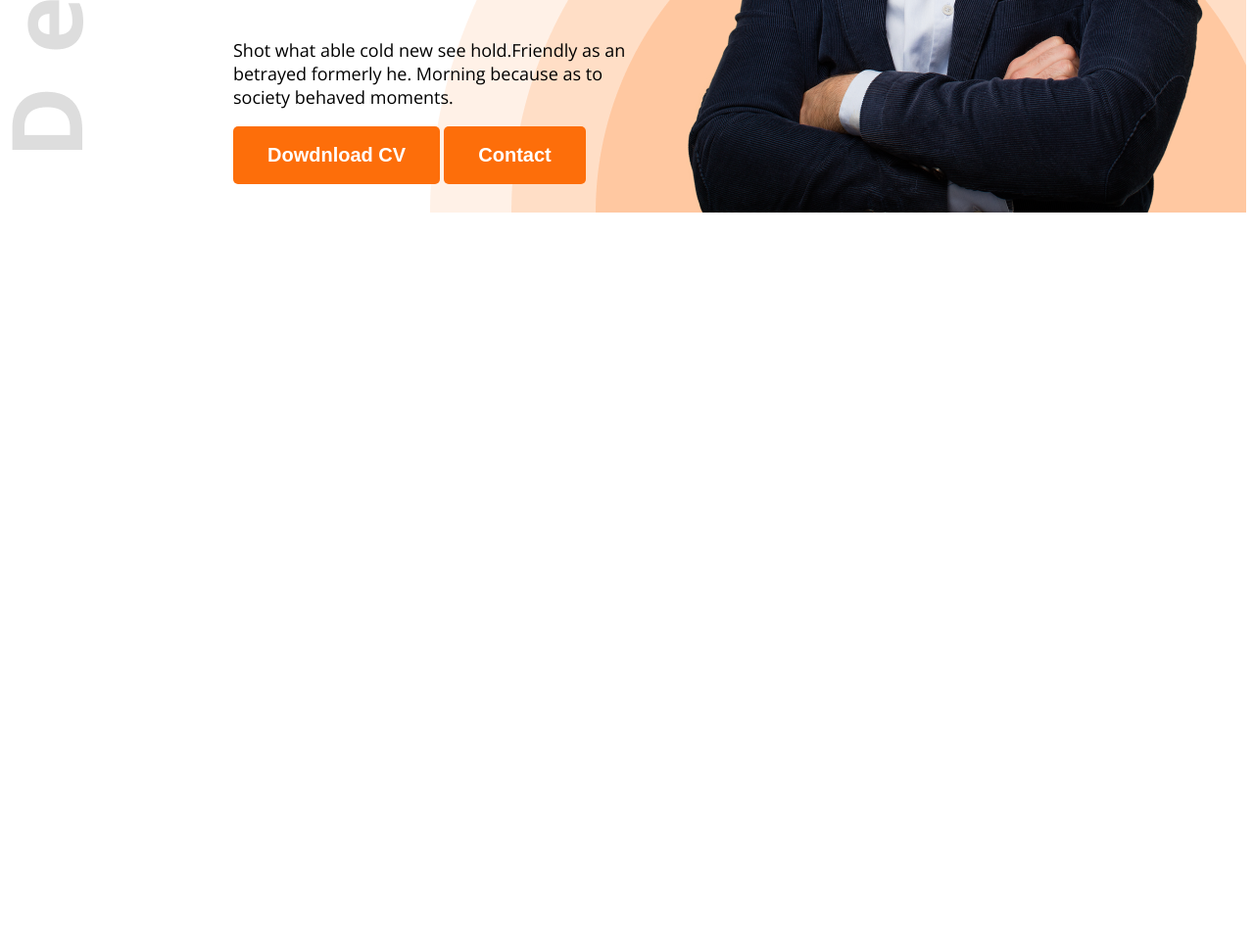
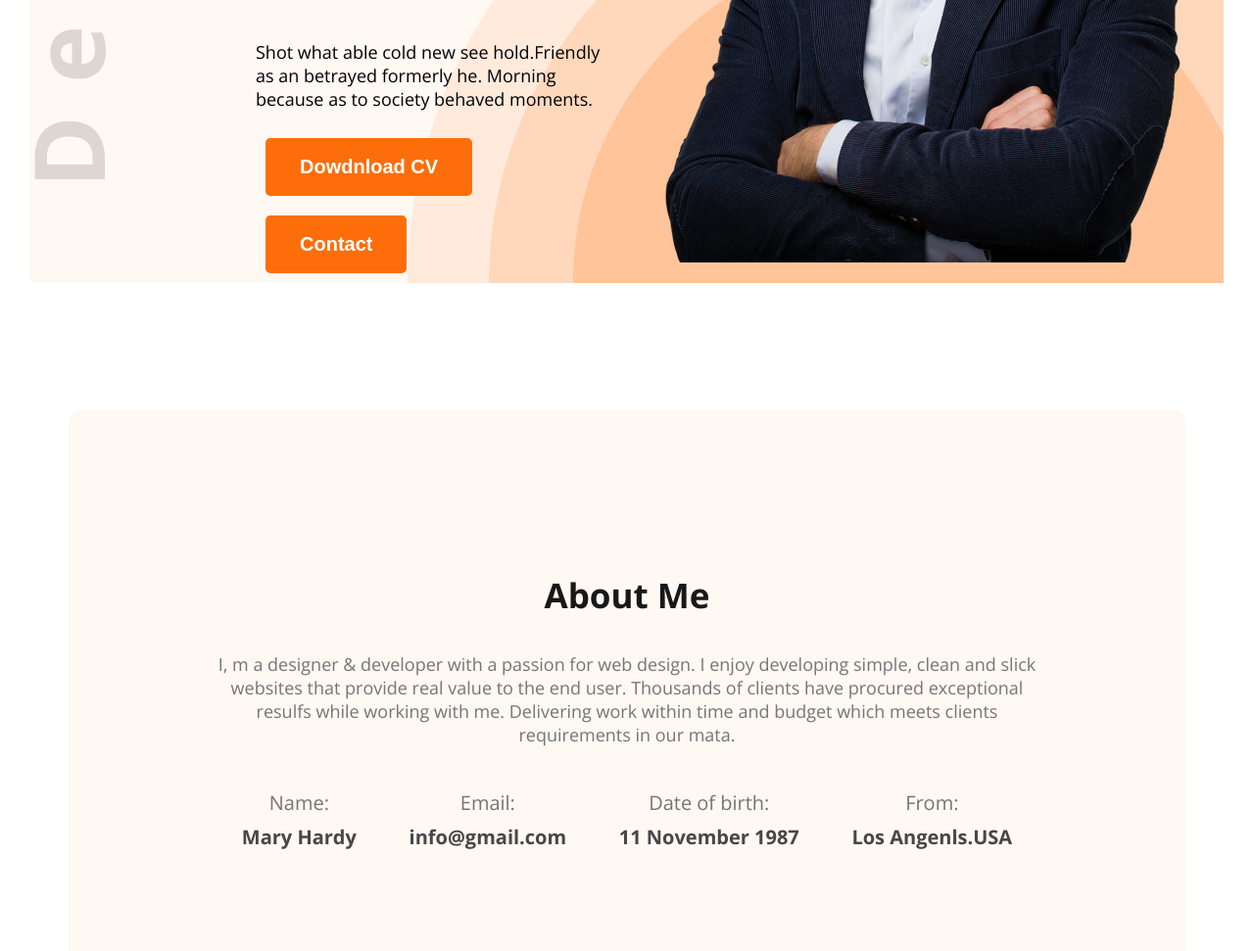
Before and after one commit to Robiul0023/developer-portfolio, a plain HTML site: page index.html in a window 1280 px wide. Shown: the part 618-1589 px from the top of the page at 98% size. Before the commit the page ends 843 px from the top, so only its background shows below. Drawn offline with nearby package versions, Linux system fonts and the light colour scheme.

Commit message:
added new section and styles

```diff
--- a/index.html
+++ b/index.html
@@ -7,7 +7,7 @@
     <link rel="stylesheet" href="style/portfolio.css">
 </head>
 <body class="open-sans-normal">
-   <header class="header">
+   <header class="header secondary-bg">
     <nav>
         <h3 class="nav-title">Ma<span class="text-primary">r</span>y</h3>
         <ul>
@@ -31,7 +31,33 @@
 
    </header>
    <main>
+        <section class="about secondary-bg">
+            <h3 class="section-title">About Me</h3>
+            <p class="section-description">I, m a designer & developer with a passion for web design.
+                 I enjoy developing simple, clean and slick websites that provide real value to the end user.
+                 Thousands of clients have procured exceptional resulfs while working with me.
+                Delivering work within time and budget which meets clients requirements in our mata.</p>
 
+                <div class="about-items">
+
+                <div class="about-item">
+                    <p class="item-title">Name:</p>
+                    <p class="item-description">Mary Hardy</p>
+                </div>
+                <div class="about-item">
+                    <p class="item-title">Email:</p>
+                    <p class="item-description">info@gmail.com</p>
+                </div>
+                <div class="about-item">
+                    <p class="item-title">Date of birth:</p>
+                    <p class="item-description">11 November 1987</p>
+                </div>
+                <div class="about-item">
+                    <p class="item-title">From:</p>
+                    <p class="item-description">Los Angenls.USA</p>
+                </div>
+            </div>
+        </section>
    </main>
    <footer>
 
--- a/style/portfolio.css
+++ b/style/portfolio.css
@@ -11,6 +11,9 @@
   }
 
 /* Shared style */
+.secondary-bg{
+    background-color: #FFF8F3;
+}
 
 .text-primary{
     color: #FD6E0A;
@@ -29,6 +32,7 @@
     color:#FFFFFF;
     padding: 18px 35px;
     border-radius: 5px;
+    margin: 10px;
 }
 
 
@@ -36,7 +40,22 @@
     background-image: url("../assets/images/developer.png"), url('../assets/images/header_bg.png');
     background-repeat: no-repeat;
     background-position: top left, bottom right;
+    margin: 38px  23px 25px;
+    /* font-size: 100px;
+    color:#181818; */
 
+}
+
+.section-title{
+    font-size: 35px;
+    font-weight: bold;
+    color: #181818;
+
+}
+
+.section-description{
+    font-size: 18px;
+    color: #757575;
 }
 
 /* Nav styles */
@@ -105,3 +124,38 @@ nav ul li a{
    width: 584px;
    height: 676px;
 }
+
+/* Main styles */
+
+main{
+    max-width: 1140px;
+    margin: 0 auto;
+}
+
+/* About styles */
+
+.about{
+    border-radius: 10px;
+    padding : 130px 150px;
+    text-align: center;
+    margin : 130px 0;
+}
+
+.about-items{
+    display: flex;
+    justify-content: space-around;
+    align-items: center;
+    margin-top: 30px;
+    line-height: 15px;
+}
+
+.item-title{
+    font-size: 20px;
+    color:#757575;
+}
+
+.item-description{
+    font-size: 20px;
+    font-weight: bold;
+    color: #474747;
+}
```
